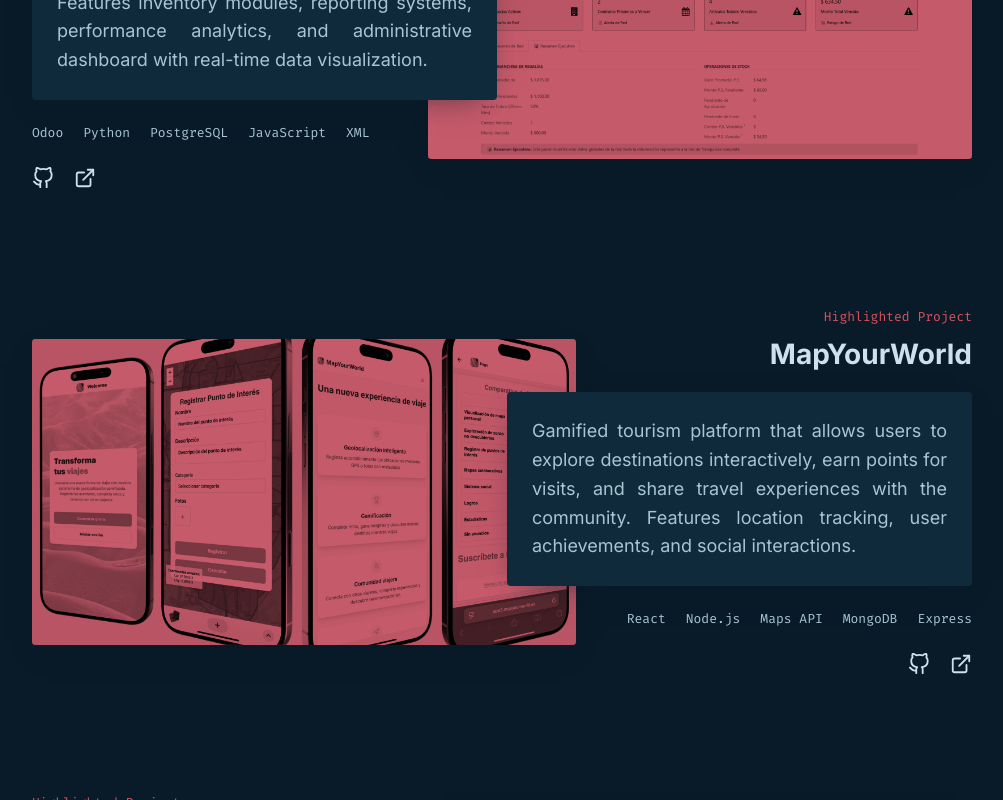
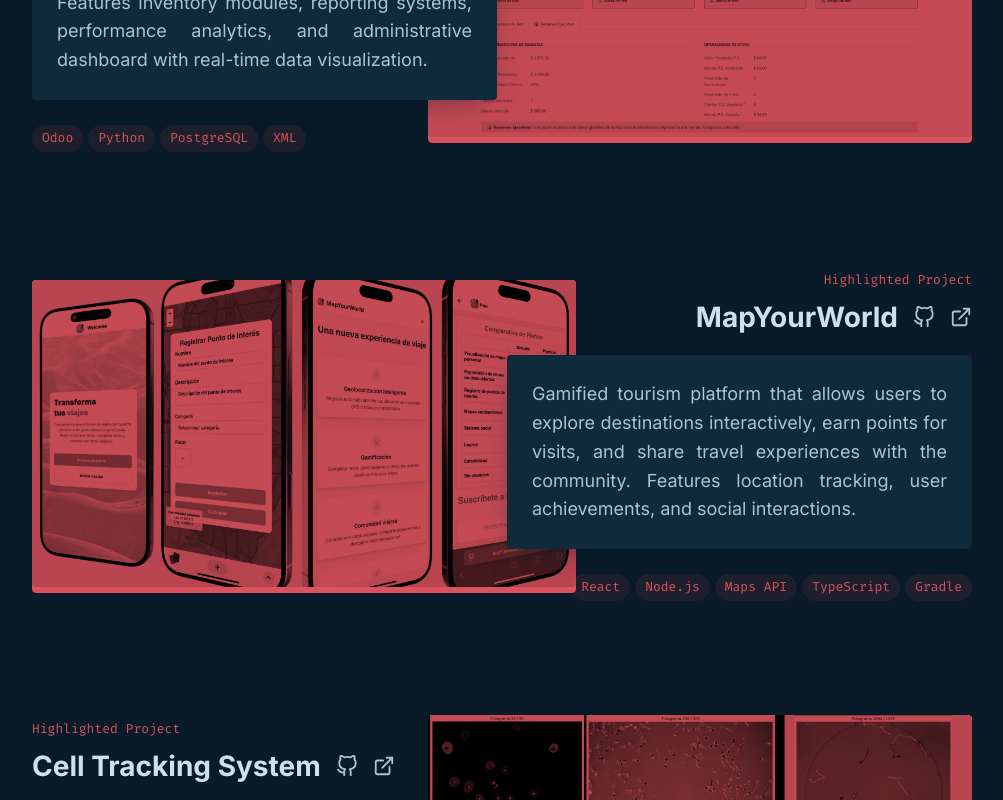
Before and after one commit to FrancoDellAguila/franco-portfolio, a React (Create React App) app: page / in a window 1280 px wide. Shown: the part 2500-3300 px from the top of the page, without its empty margins (138-1141 px from the left). Built offline with nearby package versions, Linux system fonts and the light colour scheme.

Commit message:
fix mobile

```diff
--- a/src/App.css
+++ b/src/App.css
@@ -820,7 +820,7 @@
 .project-title {
   color: var(--lightest-slate);
   font-size: clamp(24px, 5vw, 28px);
-  margin: 0 0 20px;
+  margin: 0; /* Eliminar margen para una alineación precisa */
 }
 
 .project-title a {
@@ -859,6 +859,7 @@
   margin: 25px 0 10px;
   padding: 0;
   list-style: none;
+  gap: 5px; /* Añade espaciado entre las tarjetas */
 }
 
 .project:nth-of-type(odd) .project-tech-list {
@@ -870,95 +871,70 @@
 }
 
 .project-tech-list li {
-  margin: 0 20px 5px 0;
-  color: var(--light-slate);
   font-family: var(--font-mono);
   font-size: var(--fz-xs);
   white-space: nowrap;
+  background-color: var(--green-tint);
+  color: var(--green);
+  padding: 5px 10px;
+  border-radius: 15px; /* Bordes redondeados para el efecto "pill" */
 }
 
-.project:nth-of-type(even) .project-tech-list li {
-  margin: 0 0 5px 20px;
+.project-title-container {
+  display: flex;
+  align-items: flex-start; /* Alinear al inicio para manejar títulos largos */
+  gap: 15px;
+  margin-bottom: 20px;
+}
+
+.project:nth-of-type(even) .project-title-container {
+  justify-content: flex-end;
 }
 
 .project-links {
   display: flex;
-  align-items: center;
+  gap: 15px;
   position: relative;
-  margin-top: 10px;
-  margin-left: -10px;
-  color: var(--lightest-slate);
-}
-
-.project:nth-of-type(even) .project-links {
-  justify-content: flex-end;
-  margin-left: 0;
-  margin-right: -10px;
+  top: 7px; /* Ajuste para alinear visualmente los iconos con el texto */
 }
 
 .project-links a {
-  display: flex;
-  justify-content: center;
-  align-items: center;
-  padding: 10px;
-  color: var(--lightest-slate);
+  color: var(--light-slate);
   transition: var(--transition);
 }
 
 .project-links a:hover {
   color: var(--green);
-  transform: translateY(-2px);
 }
 
 .project-image {
-  box-shadow: 0 10px 30px -15px var(--navy-shadow);
-  transition: var(--transition);
-  grid-column: 6 / -1;
   grid-row: 1 / -1;
   position: relative;
   z-index: 1;
+  border-radius: var(--border-radius);
+  overflow: hidden;
 }
 
 .project-image a {
   width: 100%;
   height: 100%;
+  display: block;
   background-color: var(--green);
   border-radius: var(--border-radius);
   vertical-align: middle;
-  display: block;
-  position: relative;
-}
-
-.project-image a:before {
-  content: "";
-  position: absolute;
-  width: 100%;
-  height: 100%;
-  top: 0;
-  left: 0;
-  right: 0;
-  bottom: 0;
-  background-color: var(--navy);
-  mix-blend-mode: screen;
-  transition: var(--transition);
-  border-radius: var(--border-radius);
-}
-
-.project-image a:hover:before {
-  background: transparent;
 }
 
 .project-image img {
+  width: 100%;
+  height: 100%;
+  object-fit: cover;
   border-radius: var(--border-radius);
   mix-blend-mode: multiply;
   filter: grayscale(100%) contrast(1) brightness(90%);
-  width: 100%;
-  height: auto;
-  vertical-align: middle;
   transition: var(--transition);
 }
 
-.project-image:hover img {
+.project:hover .project-image img {
   filter: none;
   mix-blend-mode: normal;
 }
@@ -1187,24 +1163,10 @@
 }
 
 
-/* Media Query para activar el menú móvil */
-@media (max-width: 768px) {
-  .nav-desktop,
-  .resume-button-container-desktop {
-    display: none; /* Ocultar navegación de escritorio */
-  }
+/* ==========================================================================
+   Responsive Media Queries
+   ========================================================================== */
 
-  .hamburger-container {
-    display: flex; /* Mostrar botón de hamburguesa */
-    align-items: center;
-  }
-
-  .mobile-nav {
-    display: flex; /* Hacer visible el panel para la animación */
-  }
-}
-
-/* Responsive */
 @media (max-width: 1080px) {
   main {
     padding: 0 100px;
@@ -1214,36 +1176,58 @@
   .projects,
   .contact {
     max-width: 900px;
-    padding: 80px 20px;
+    padding: 80px 0;
   }
 }
 
 @media (max-width: 768px) {
+  .header {
+    padding: 0 25px;
+  }
+
+  .nav-desktop,
+  .resume-button-container-desktop {
+    display: none;
+  }
+
+  .hamburger-container {
+    display: flex;
+    align-items: center;
+  }
+
+  .mobile-nav {
+    display: flex;
+  }
+
+  .logo {
+    flex: 0;
+  }
+
   main {
-    padding: 0 50px;
+    padding: 0 25px;
   }
 
   .numbered-heading::before,
   .numbered-heading::after {
-    width: 100px; /* Reducir líneas del título */
+    width: 100px;
   }
 
   .jobs-inner {
-    flex-direction: column; /* Apilar tabs de skills verticalmente */
+    flex-direction: column;
     align-items: center;
     gap: 30px;
   }
 
   .tab-list {
-    display: flex; /* Hacer que los tabs se muestren en fila */
-    overflow-x: auto; /* Permitir scroll horizontal si no caben */
+    display: flex;
+    overflow-x: auto;
     width: 100%;
     justify-content: flex-start;
   }
 
   .tab-button {
-    border-left: none; /* Quitar borde izquierdo */
-    border-bottom: 2px solid var(--lightest-navy); /* Poner borde inferior */
+    border-left: none;
+    border-bottom: 2px solid var(--lightest-navy);
     padding: 10px 15px;
     height: auto;
     text-align: center;
@@ -1255,7 +1239,7 @@
   }
 
   .skills-list {
-    grid-template-columns: repeat(2, 1fr); /* 2 columnas para skills */
+    grid-template-columns: repeat(2, 1fr);
   }
 
   .about,
@@ -1263,7 +1247,7 @@
   .projects,
   .contact {
     max-width: 100%;
-    padding: 60px 25px;
+    padding: 60px 0;
   }
 
   .about-text p,
@@ -1279,6 +1263,7 @@
   }
 
   .project {
+    display: grid;
     grid-template-columns: 1fr;
     margin-bottom: 60px;
   }
@@ -1288,16 +1273,23 @@
   .project:nth-of-type(even) .project-content {
     grid-column: 1 / -1;
     text-align: left;
-    margin-bottom: 20px;
+    padding: 40px 40px 30px;
+    z-index: 5;
+  }
+
+  .project:nth-of-type(odd) .project-tech-list,
+  .project:nth-of-type(even) .project-tech-list {
+    justify-content: flex-start;
   }
 
   .project-image,
   .project:nth-of-type(odd) .project-image,
   .project:nth-of-type(even) .project-image {
     grid-column: 1 / -1;
-    opacity: 0.5; /* Bajar opacidad para que el texto sea legible */
+    grid-row: 1 / -1;
+    position: relative;
     height: 100%;
-    object-fit: cover;
+    opacity: 0.15;
   }
 
   .social,
@@ -1308,46 +1300,66 @@
   .hero {
     padding: 0 0 100px;
   }
+}
 
-  main {
-    padding: 0 25px;
+@media (max-width: 600px) {
+  .nav-list {
+    gap: 20px;
   }
 
-  .header {
-    padding: 0 25px;
+  .nav-link {
+    font-size: var(--fz-xs);
+  }
+
+  .nav-item .nav-link::before {
+    display: none;
   }
 }
 
 @media (max-width: 480px) {
   main {
-    padding: 0 20px; /* Reducir padding general */
+    padding: 0 20px;
+  }
+
+  .header {
+    padding: 15px 20px;
+  }
+
+  .logo a {
+    font-size: var(--fz-sm);
+    width: 36px;
+    height: 36px;
+  }
+
+  .resume-button {
+    font-size: var(--fz-sm);
+    padding: 0.5rem 0.7rem;
   }
 
   .numbered-heading {
-    justify-content: flex-start; /* Alinear títulos a la izquierda */
+    justify-content: flex-start;
   }
 
   .numbered-heading::before {
-    display: none; /* Ocultar línea izquierda del título */
+    display: none;
   }
   .numbered-heading::after {
-    width: 100%; /* Hacer que la línea ocupe el espacio restante */
+    width: 100%;
   }
 
   .skills-list {
-    grid-template-columns: repeat(2, 1fr); /* Mantener 2 columnas si es posible */
     gap: 15px;
   }
 
   .project-description {
-    padding: 20px; /* Reducir padding de la descripción del proyecto */
+    padding: 20px;
   }
 
   .about,
   .jobs,
   .projects,
   .contact {
-    padding: 40px 20px;
+    padding: 40px 0;
   }
 
   .hero {
--- a/src/App.js
+++ b/src/App.js
@@ -57,9 +57,9 @@
 
   const projects = [
     {
-      title: "Franchise Management System",
+      title: "Franchise Management",
       description: "A comprehensive platform developed as Final Degree Project for managing franchises. Features inventory modules, reporting systems, performance analytics, and administrative dashboard with real-time data visualization.",
-      tech: ["Odoo", "Python", "PostgreSQL", "JavaScript", "XML"],
+      tech: ["Odoo", "Python", "PostgreSQL", "XML"],
       github: "https://github.com/FrancoDellAguila/gelroy",
       external: "#",
       image: gelroyImage
@@ -67,7 +67,7 @@
     {
       title: "MapYourWorld",
       description: "Gamified tourism platform that allows users to explore destinations interactively, earn points for visits, and share travel experiences with the community. Features location tracking, user achievements, and social interactions.",
-      tech: ["React", "Node.js", "Maps API", "MongoDB", "Express"],
+      tech: ["React", "Node.js", "Maps API", "TypeScript", "Gradle"],
       github: "https://github.com/FrancoDellAguila/MapYourWorld",
       external: "#",
       image: mywImage
@@ -75,7 +75,7 @@
     {
       title: "Cell Tracking System",
       description: "An application for analyzing cell movement and behavior from microscopy videos. Features object detection, path tracking, and data visualization for biological research.",
-      tech: ["Python", "OpenCV", "PyTorch"],
+      tech: ["Python", "OpenCV", "PyTorch", "Numpy", "Matplotlib"],
       github: "https://github.com/FrancoDellAguila/cell-tracking",
       external: "#",
       image: ctImage
@@ -251,9 +251,25 @@
                 <div className="project-content">
                   <div>
                     <p className="project-overline">Highlighted Project</p>
-                    <h3 className="project-title">
-                      <a href={project.external}>{project.title}</a>
-                    </h3>
+                    <div className="project-title-container">
+                      <h3 className="project-title">
+                        <a href={project.external}>{project.title}</a>
+                      </h3>
+                      <div className="project-links">
+                        <a href={project.github} aria-label="GitHub Link" target="_blank" rel="noopener noreferrer">
+                          <svg xmlns="http://www.w3.org/2000/svg" role="img" viewBox="0 0 24 24" fill="none" stroke="currentColor" strokeWidth="2" strokeLinecap="round" strokeLinejoin="round" className="feather feather-github" width="22" height="22">
+                            <path d="M9 19c-5 1.5-5-2.5-7-3m14 6v-3.87a3.37 3.37 0 0 0-.94-2.61c3.14-.35 6.44-1.54 6.44-7A5.44 5.44 0 0 0 20 4.77 5.07 5.07 0 0 0 19.91 1S18.73.65 16 2.48a13.38 13.38 0 0 0-7 0C6.27.65 5.09 1 5.09 1A5.07 5.07 0 0 0 5 4.77a5.44 5.44 0 0 0-1.5 3.78c0 5.42 3.3 6.61 6.44 7A3.37 3.37 0 0 0 9 18.13V22"></path>
+                          </svg>
+                        </a>
+                        <a href={project.external} aria-label="External Link" target="_blank" rel="noopener noreferrer">
+                          <svg xmlns="http://www.w3.org/2000/svg" role="img" viewBox="0 0 24 24" fill="none" stroke="currentColor" strokeWidth="2" strokeLinecap="round" strokeLinejoin="round" className="feather feather-external-link" width="22" height="22">
+                            <path d="M18 13v6a2 2 0 0 1-2 2H5a2 2 0 0 1-2-2V8a2 2 0 0 1 2-2h6"></path>
+                            <polyline points="15,3 21,3 21,9"></polyline>
+                            <line x1="10" y1="14" x2="21" y2="3"></line>
+                          </svg>
+                        </a>
+                      </div>
+                    </div>
                     <div className="project-description">
                       <p>{project.description}</p>
                     </div>
@@ -262,20 +278,6 @@
                         <li key={i}>{tech}</li>
                       ))}
                     </ul>
-                    <div className="project-links">
-                      <a href={project.github} aria-label="GitHub Link">
-                        <svg xmlns="http://www.w3.org/2000/svg" role="img" viewBox="0 0 24 24" fill="none" stroke="currentColor" strokeWidth="2" strokeLinecap="round" strokeLinejoin="round" className="feather feather-github" width="22" height="22">
-                          <path d="M9 19c-5 1.5-5-2.5-7-3m14 6v-3.87a3.37 3.37 0 0 0-.94-2.61c3.14-.35 6.44-1.54 6.44-7A5.44 5.44 0 0 0 20 4.77 5.07 5.07 0 0 0 19.91 1S18.73.65 16 2.48a13.38 13.38 0 0 0-7 0C6.27.65 5.09 1 5.09 1A5.07 5.07 0 0 0 5 4.77a5.44 5.44 0 0 0-1.5 3.78c0 5.42 3.3 6.61 6.44 7A3.37 3.37 0 0 0 9 18.13V22"></path>
-                        </svg>
-                      </a>
-                      <a href={project.external} aria-label="External Link">
-                        <svg xmlns="http://www.w3.org/2000/svg" role="img" viewBox="0 0 24 24" fill="none" stroke="currentColor" strokeWidth="2" strokeLinecap="round" strokeLinejoin="round" className="feather feather-external-link" width="22" height="22">
-                          <path d="M18 13v6a2 2 0 0 1-2 2H5a2 2 0 0 1-2-2V8a2 2 0 0 1 2-2h6"></path>
-                          <polyline points="15,3 21,3 21,9"></polyline>
-                          <line x1="10" y1="14" x2="21" y2="3"></line>
-                        </svg>
-                      </a>
-                    </div>
                   </div>
                 </div>
                 <div className="project-image">
```
